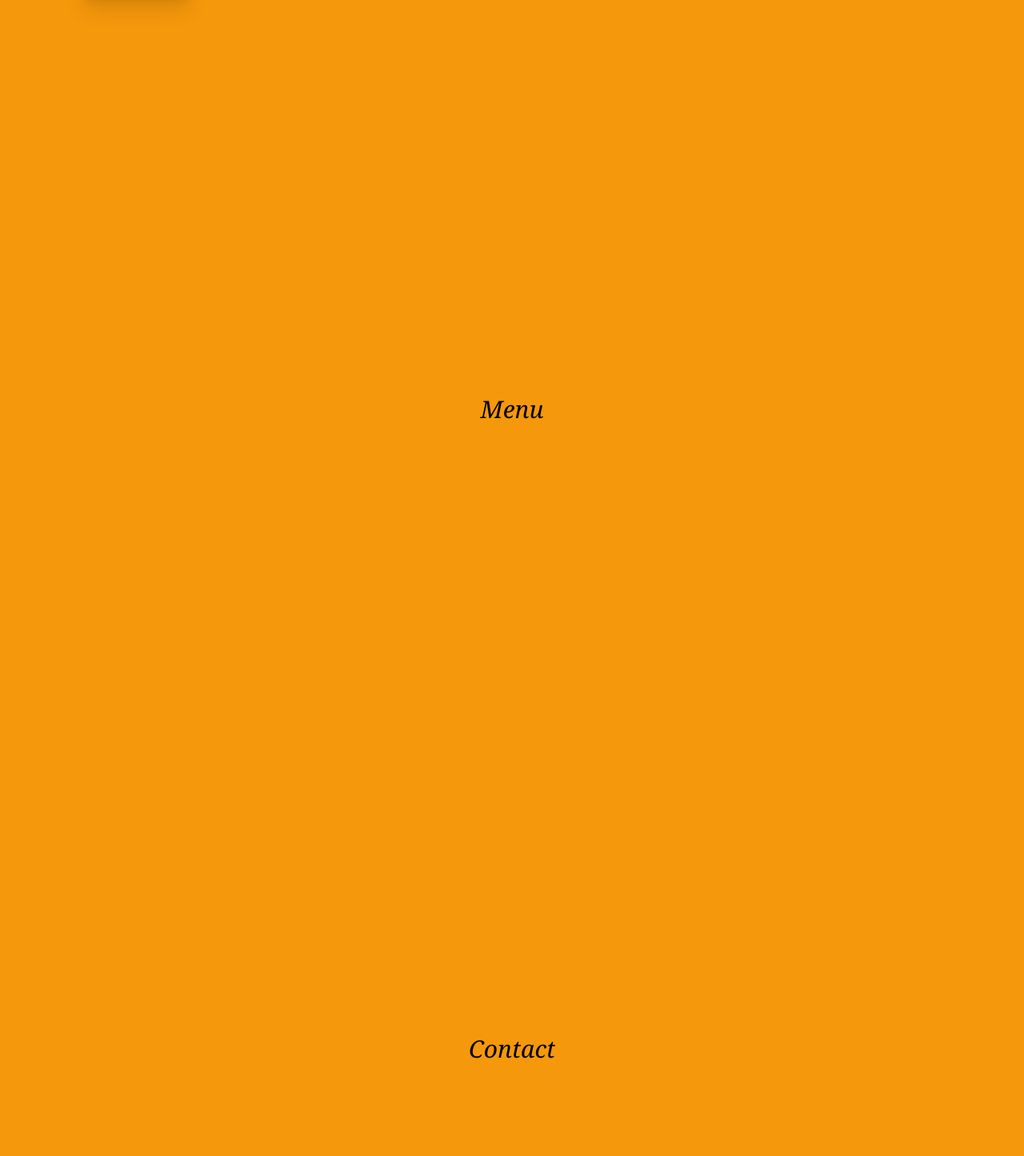
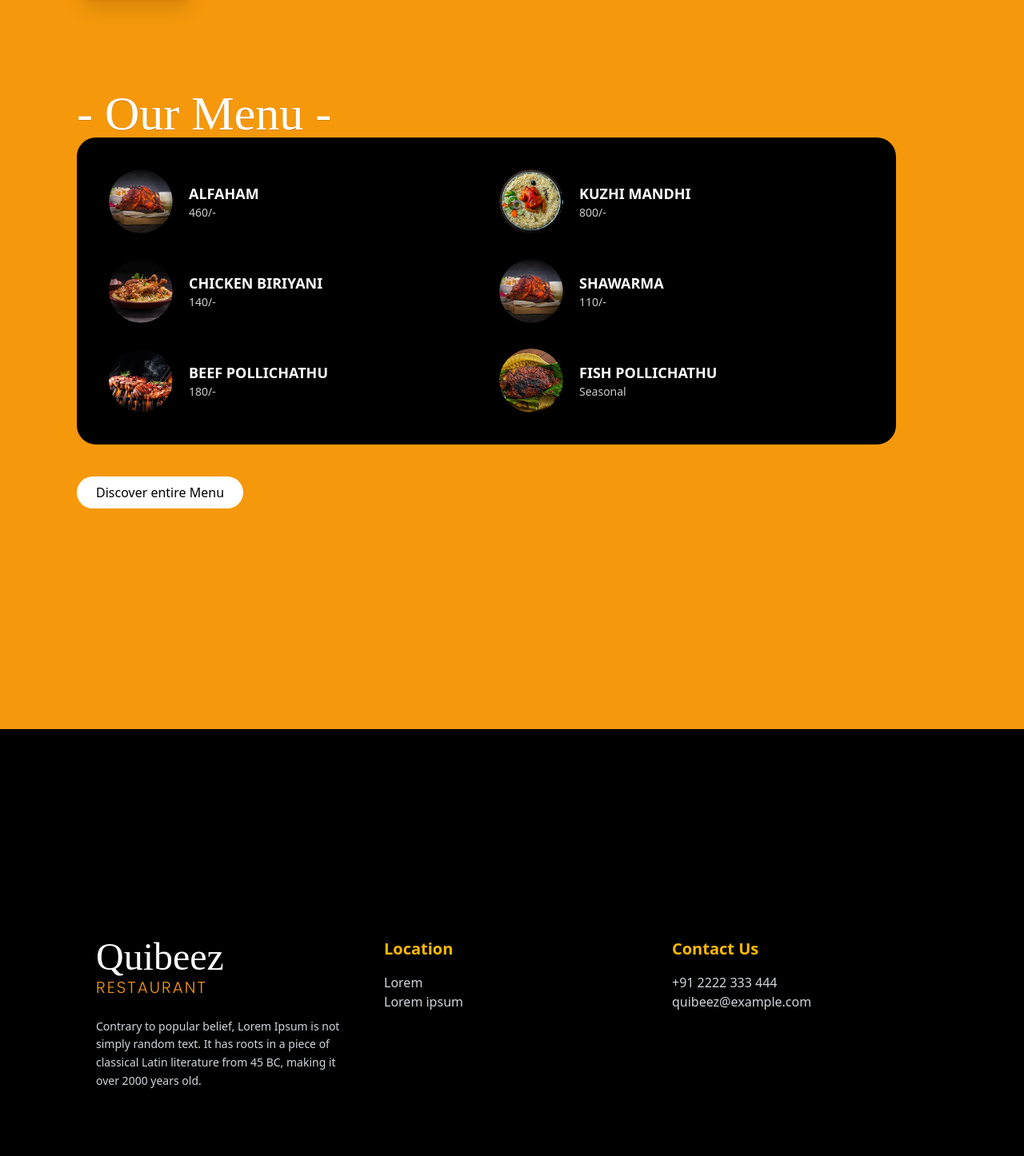
Before and after one commit to GahCunha/SIFsoft-project, a React (Vite) app: page / in a window 1280 px wide. Shown: the part 1504-2950 px from the top of the page at 80% size. Built offline with nearby package versions, Linux system fonts and the light colour scheme; a web font is replaced by a local one.

Commit message:
menu e contato feitos

```diff
--- a/src/components/sections/contact.tsx
+++ b/src/components/sections/contact.tsx
@@ -2,8 +2,41 @@ import { Section } from "../commum/section";
 
 export function Contact() {
   return (
-    <Section className="" center id="contact">
-      <h2 className="font-serif text-3xl text-black italic">Contact</h2>
+    <Section
+      id="contact" center className="relative min-h-[calc(100vh-4rem)] bg-black text-white">
+      <div className="z-10 grid w-full max-w-6xl grid-cols-1 gap-10 px-6 md:grid-cols-3">
+        <div>
+          <h1 className="font-lily text-5xl text-white-400">Quibeez</h1>
+          <h2 className="font-poppins text-xl text-amber font-light uppercase tracking-widest">Restaurant</h2>
+          <p className="mt-6 text-sm leading-relaxed text-gray-300">
+            Contrary to popular belief, Lorem Ipsum is not simply random text.
+            It has roots in a piece of classical Latin literature from 45 BC,
+            making it over 2000 years old.</p>
+          <div className="mt-6 flex gap-4 text-xl">
+            <i className="fab fa-facebook"></i>
+            <i className="fab fa-twitter"></i>
+            <i className="fab fa-instagram"></i>
+            <i className="fab fa-youtube"></i>
+            <i className="fab fa-pinterest"></i>
+          </div>
+        </div>
+        <div>
+          <h3 className="mb-4 text-xl font-semibold text-amber-400">
+            Location</h3>
+          <p className="text-gray-300">
+            Lorem <br />
+            Lorem ipsum</p>
+        </div>
+        <div>
+          <h3 className="mb-4 text-xl font-semibold text-amber-400">Contact Us</h3>
+          <p className="text-gray-300">
+            +91 2222 333 444 <br />
+            quibeez@example.com
+          </p>
+        </div>
+      </div>
+      <div className="absolute inset-10 z-0 rounded-4xl bg-[url('/src/assets/Rectangle 20.png')] bg-cover bg-center bg-no-repeat opacity-30"></div>
+      <div className="absolute bottom-0 z-10 w-full border-t border-white/20 py-4 text-center text-sm text-gray-300">Copyright © 2023 Quibeez</div>
     </Section>
   );
 }
--- a/src/components/sections/menu.tsx
+++ b/src/components/sections/menu.tsx
@@ -1,9 +1,31 @@
 import { Section } from "../commum/section";
 
 export function Menu() {
+
+   const items = [
+    { name: "ALFAHAM", price: "460/-", img: "/src/assets/Ellipse 1.png" },
+    { name: "KUZHI MANDHI", price: "800/-", img: "/src/assets/Ellipse 2.png" },
+    { name: "CHICKEN BIRIYANI", price: "140/-", img: "/src/assets/Ellipse 3.png" },
+    { name: "SHAWARMA", price: "110/-", img: "/src/assets/Ellipse 1.png" },
+    { name: "BEEF POLLICHATHU", price: "180/-", img: "/src/assets/Ellipse 5.png" },
+    { name: "FISH POLLICHATHU", price: "Seasonal", img: "/src/assets/Ellipse 6.png" }
+  ];
+
   return (
-    <Section className="" center id="menu">
-      <h2 className="font-serif text-3xl text-black italic">Menu</h2>
+    <Section className="center" id="menu">
+      <h1 className="font-lily text-6xl text-shadow-2xs">- Our Menu -</h1>
+      <div className="bg-black rounded-3xl p-10 grid grid-cols-1 md:grid-cols-2 gap-8 w-full max-w-5xl">
+        {items.map((item, index) => (
+          <div key={index} className="flex items-center gap-5 text-white">
+            <img src={item.img} alt={item.name} className="w-20 h-20 rounded-full object-cover"/>
+            <div>
+              <h3 className="font-semibold text-lg">{item.name}</h3>
+              <p className="text-sm opacity-80">{item.price}</p>
+            </div>
+          </div>
+        ))}
+      </div>
+      <button className="mt-10 bg-white text-black px-6 py-2 rounded-full font-medium hover:scale-105 transition">Discover entire Menu</button>
     </Section>
   );
 }
```
Also changed, not shown: 1 other file (tests, documents, lock files or other folders).
